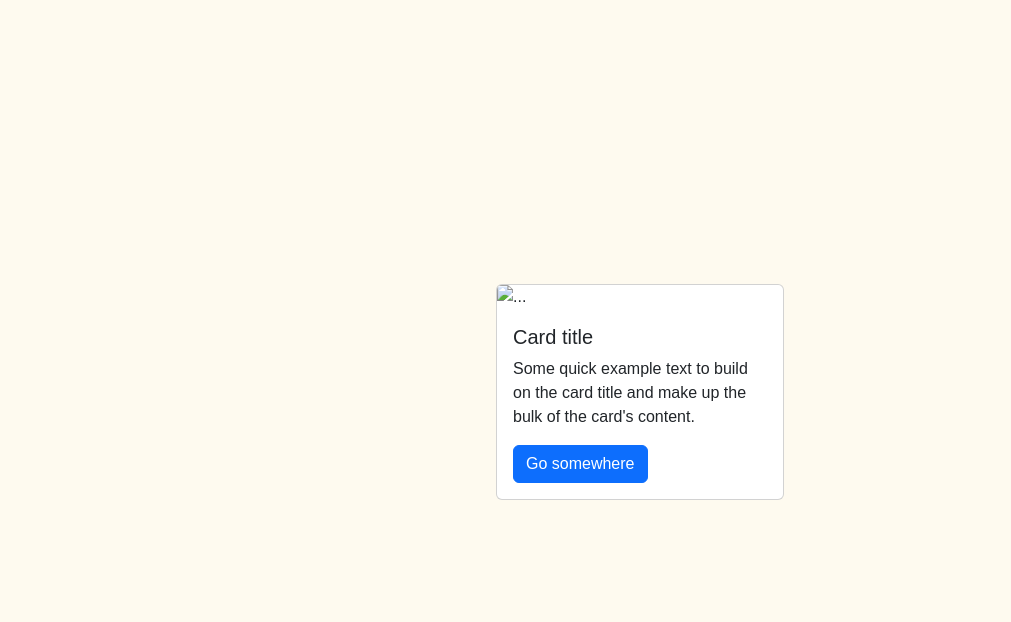
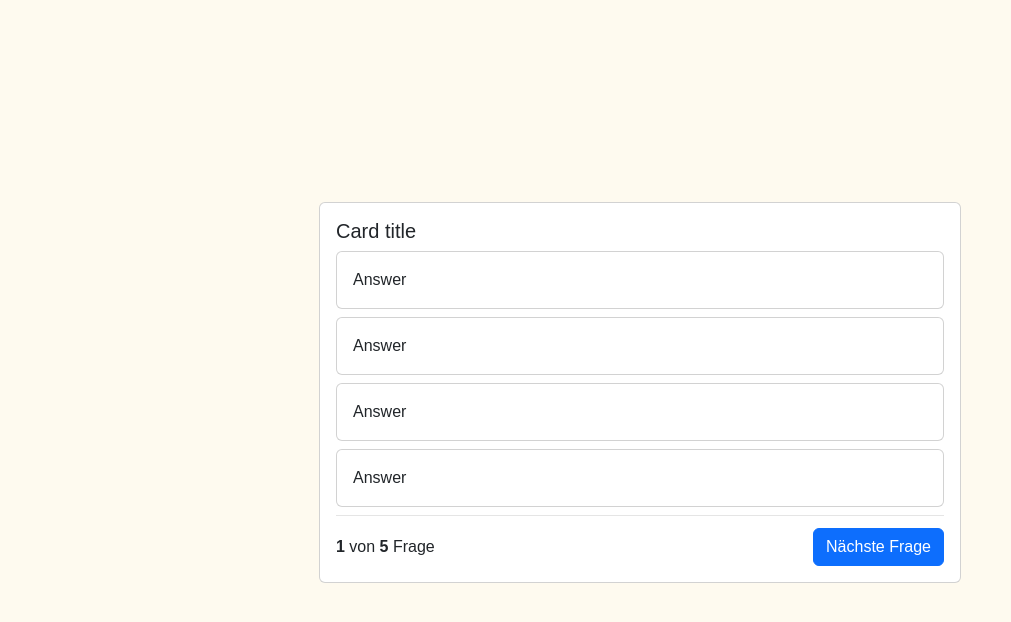
Before and after one commit to twenty2industries/quizapp, a website: page index.html in a window 1280 px wide. Shown: the part 58-680 px from the top of the page, without its empty margins (0-1011 px from the left). Drawn offline with nearby package versions, Linux system fonts and the light colour scheme.

Commit message:
base structure html css for the card is done

```diff
--- a/index.html
+++ b/index.html
@@ -1,12 +1,21 @@
 <!DOCTYPE html>
 <html lang="en">
   <head>
-  <meta charset="UTF-8">
-  <meta name="viewport" content="width=device-width, initial-scale=1.0">
-  <link rel="stylesheet" href="style.css">
+    <meta charset="UTF-8" />
+    <meta name="viewport" content="width=device-width, initial-scale=1.0" />
+    <link rel="stylesheet" href="style.css" />
     <script src="script.js"></script>
-  <link href="https://cdn.jsdelivr.net/npm/bootstrap@5.3.5/dist/css/bootstrap.min.css" rel="stylesheet" integrity="sha384-SgOJa3DmI69IUzQ2PVdRZhwQ+dy64/BUtbMJw1MZ8t5HZApcHrRKUc4W0kG879m7" crossorigin="anonymous">
-  <script src="https://cdn.jsdelivr.net/npm/bootstrap@5.3.5/dist/js/bootstrap.bundle.min.js" integrity="sha384-k6d4wzSIapyDyv1kpU366/PK5hCdSbCRGRCMv+eplOQJWyd1fbcAu9OCUj5zNLiq" crossorigin="anonymous"></script>
+    <link
+      href="https://cdn.jsdelivr.net/npm/bootstrap@5.3.5/dist/css/bootstrap.min.css"
+      rel="stylesheet"
+      integrity="sha384-SgOJa3DmI69IUzQ2PVdRZhwQ+dy64/BUtbMJw1MZ8t5HZApcHrRKUc4W0kG879m7"
+      crossorigin="anonymous"
+    />
+    <script
+      src="https://cdn.jsdelivr.net/npm/bootstrap@5.3.5/dist/js/bootstrap.bundle.min.js"
+      integrity="sha384-k6d4wzSIapyDyv1kpU366/PK5hCdSbCRGRCMv+eplOQJWyd1fbcAu9OCUj5zNLiq"
+      crossorigin="anonymous"
+    ></script>
     <title>QuizApp</title>
   </head>
   <body>
@@ -18,13 +27,31 @@
     </nav>
 
     <div id="container">
-  <div class="card" style="width: 18rem;">
-    <img src="..." class="card-img-top" alt="...">
+      <div class="card">
         <div class="card-body">
           <h5 class="card-title">Card title</h5>
-      <p class="card-text">Some quick example text to build on the card title and make up the bulk of the card's content.</p>
-      <a href="#" class="btn btn-primary">Go somewhere</a>
+
+          <div class="card mb-2">
+            <div class="card-body">Answer</div>
           </div>
+
+          <div class="card mb-2">
+            <div class="card-body">Answer</div>
+          </div>
+
+          <div class="card mb-2">
+            <div class="card-body">Answer</div>
+          </div>
+
+          <div class="card mb-2">
+            <div class="card-body">Answer</div>
+          </div>
+
+          <div class="question-footer">
+            <span> <b>1</b> von <b>5</b> Frage </span>
+            <button class="btn btn-primary">Nächste Frage</button>
+          </div>
+
         </div>
       </div>
     </div>
--- a/style.css
+++ b/style.css
@@ -10,7 +10,18 @@
   display: flex;
   justify-content: center;
   align-items: center;
-
   background-color: #FEFAEF !important;
   min-height: 100vh;
 }
+
+.question-footer{
+  border-top: 1px solid rgba(0, 0, 0, 0.103);
+  display: flex;
+  align-items: center;
+  justify-content: space-between;
+  padding-top: 12px;
+}
+
+.card-body{
+  width: 40em;
+}
```
Lines whose indentation alone changed are shown as unchanged.
